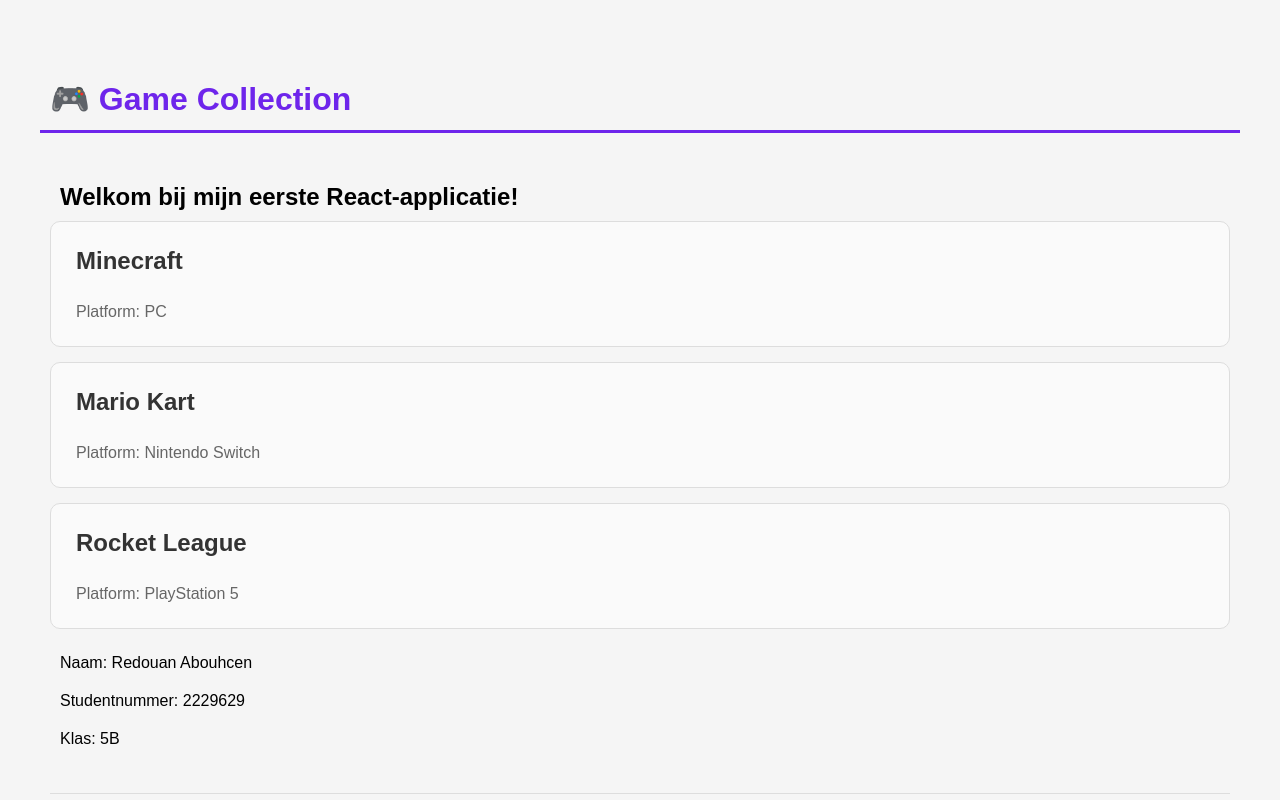
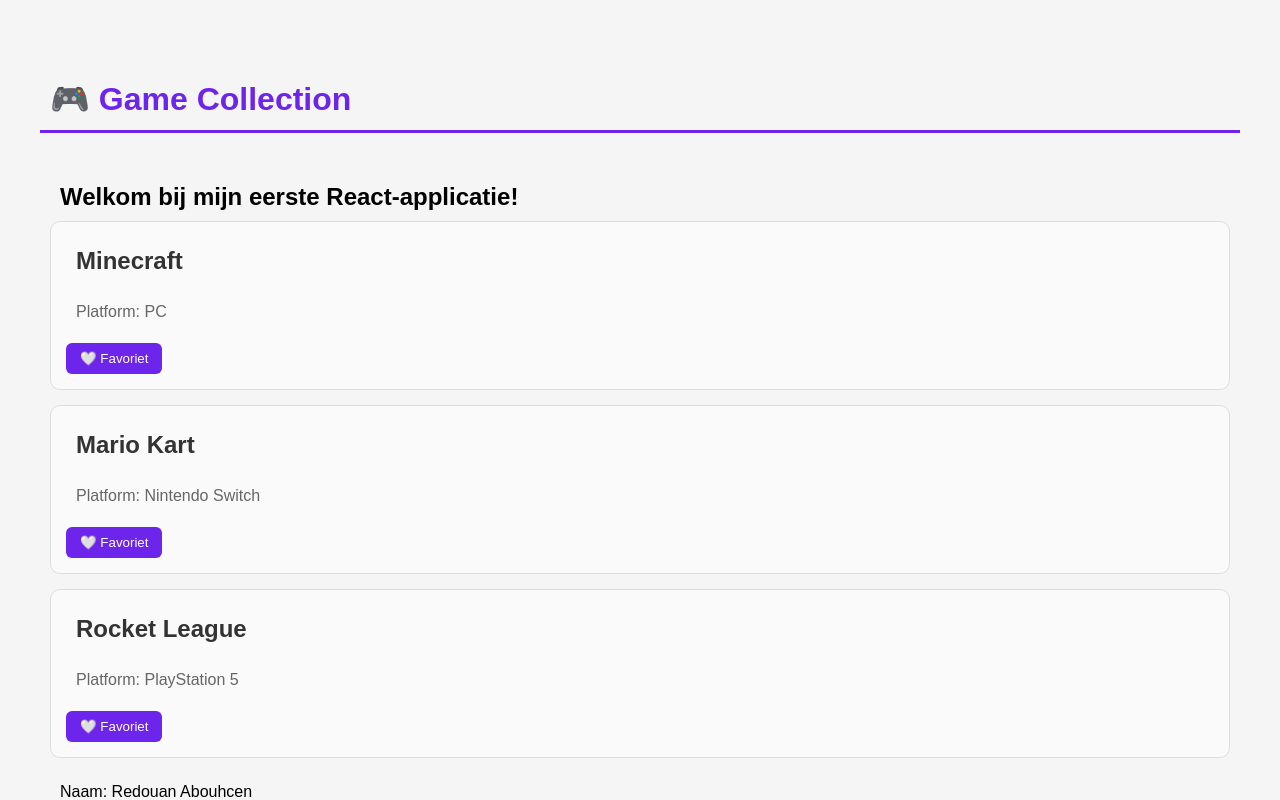
Before and after one commit to Redouan-maker/game-collection, a React (Vite) app: page / in a window 1280 px wide. Shown: the top 800 px of the page. Built offline with nearby package versions, Linux system fonts and the light colour scheme.

Commit message:
Les 5 - useState toegepast

```diff
--- a/src/App.css
+++ b/src/App.css
@@ -52,3 +52,18 @@
     color: #777;
     font-size: 14px;
 }
+
+.favorite-button {
+    margin-top: 12px;
+    padding: 8px 14px;
+    background-color: #6e25eb;
+    color: white;
+    border: none;
+    border-radius: 6px;
+    cursor: pointer;
+    transition: background-color .2s;
+}
+
+.favorite-button:hover {
+    background-color: #5b1fd0;
+}
--- a/src/components/GameCard.jsx
+++ b/src/components/GameCard.jsx
@@ -1,4 +1,7 @@
+import { useState } from "react";
 function GameCard(props) {
+  const [favorite, setFavorite] = useState(false);
+
 
     return (
 
@@ -8,6 +11,15 @@
 
             <p>Platform: {props.platform}</p>
 
+            <button
+    className="favorite-button"
+    onClick={() => setFavorite(!favorite)}
+>
+
+    {favorite ? "❤️ Favoriet" : "🤍 Favoriet"}
+
+</button>
+
         </div>
 
     );
```
